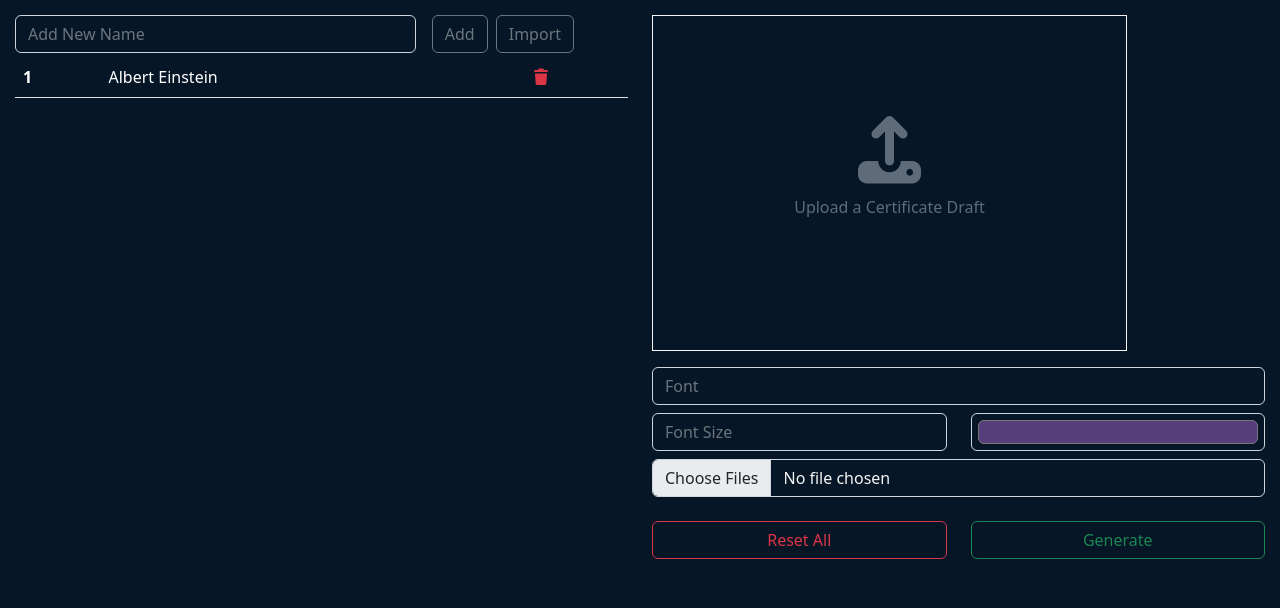
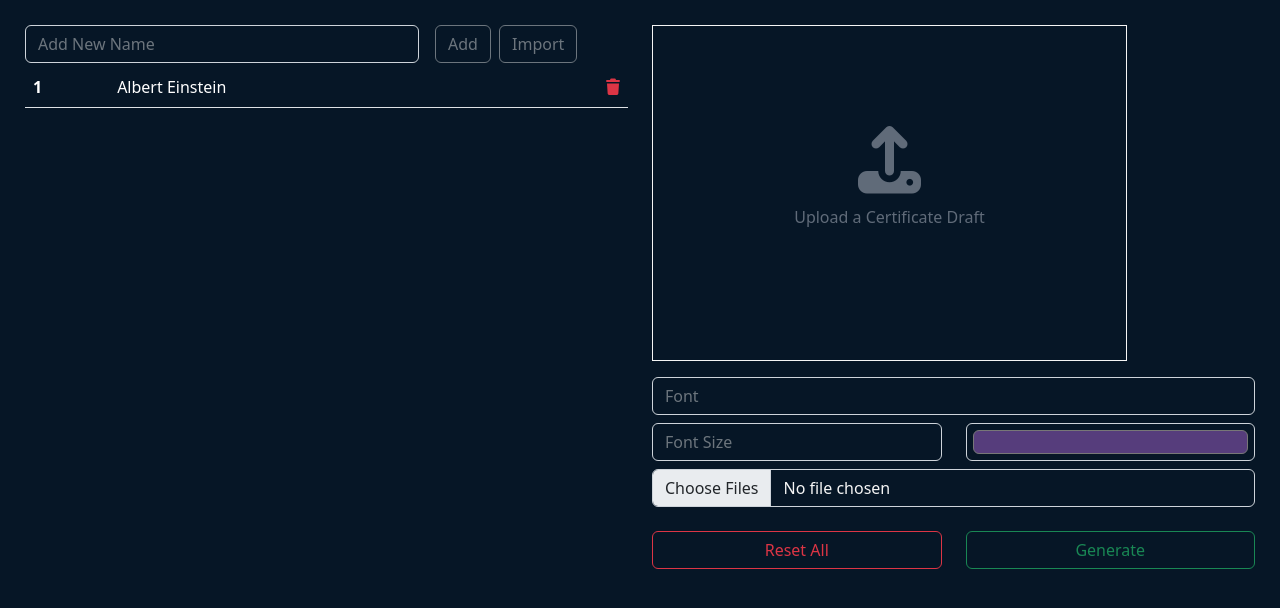
Before and after one commit to sschrs/certificate-generator, an Electron app: page pages/mainWindow.html in a window 1280 px wide. Drawn offline with Linux system fonts and the light colour scheme.

Commit message:
designed name list side of the main page

```diff
--- a/assets/css/style/main_window.css
+++ b/assets/css/style/main_window.css
@@ -1,12 +1,13 @@
 body{
     background-color: #061626;
     color: whitesmoke;
-    padding: 15px;
+    padding: 25px;
 }
 
 a{
     text-decoration: none;
 }
+
 
 #certificate-overview-area{
     width: 475px;
@@ -28,7 +29,16 @@ a{
     text-decoration: none;
 }
 
+#name-list{
+    overflow: auto;
+    height: 85vh;
+}
+
 .form-control{
     background-color: #061626;
     color: whitesmoke;;
 }
+
+.remove-list-item{
+    text-align: right;
+}
```
